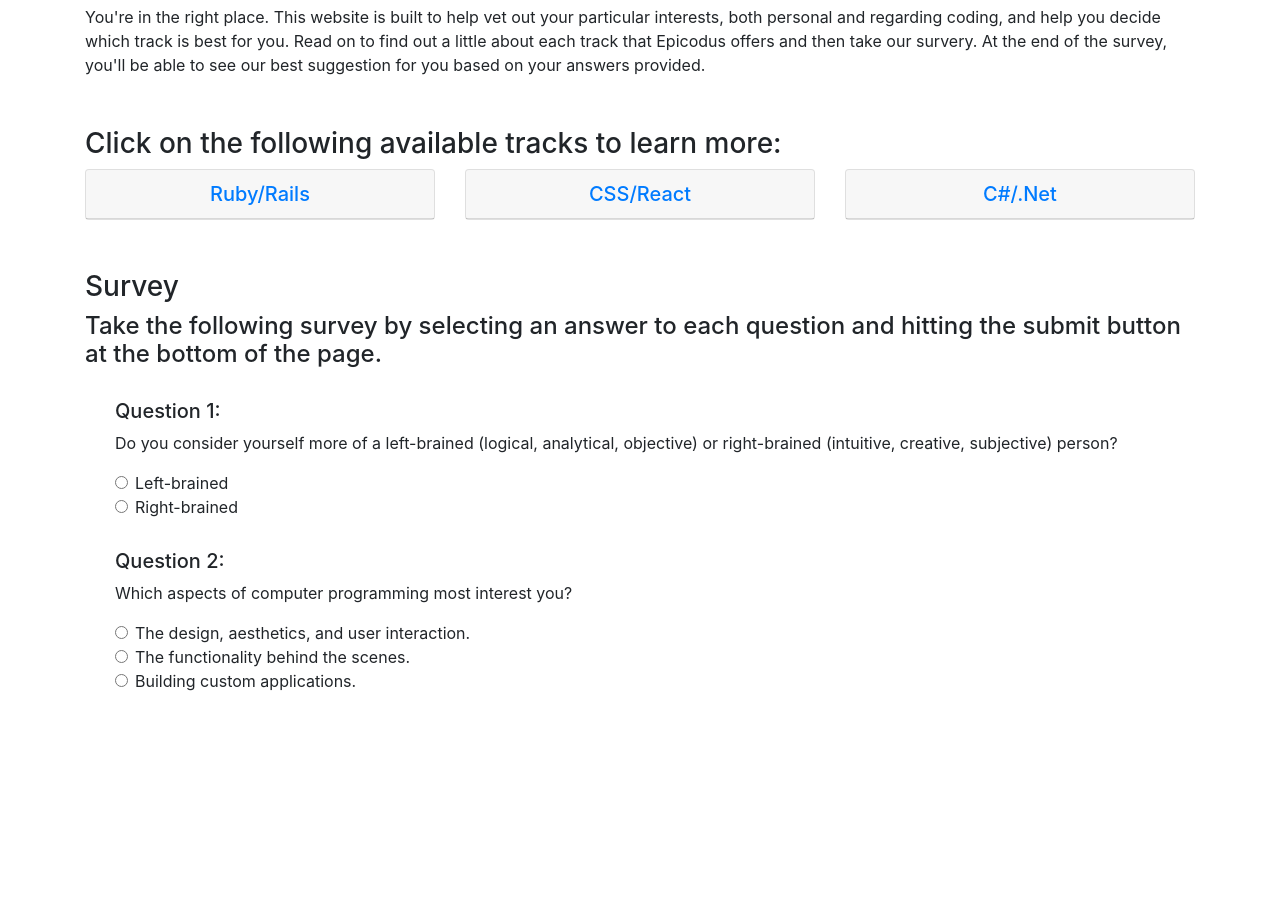
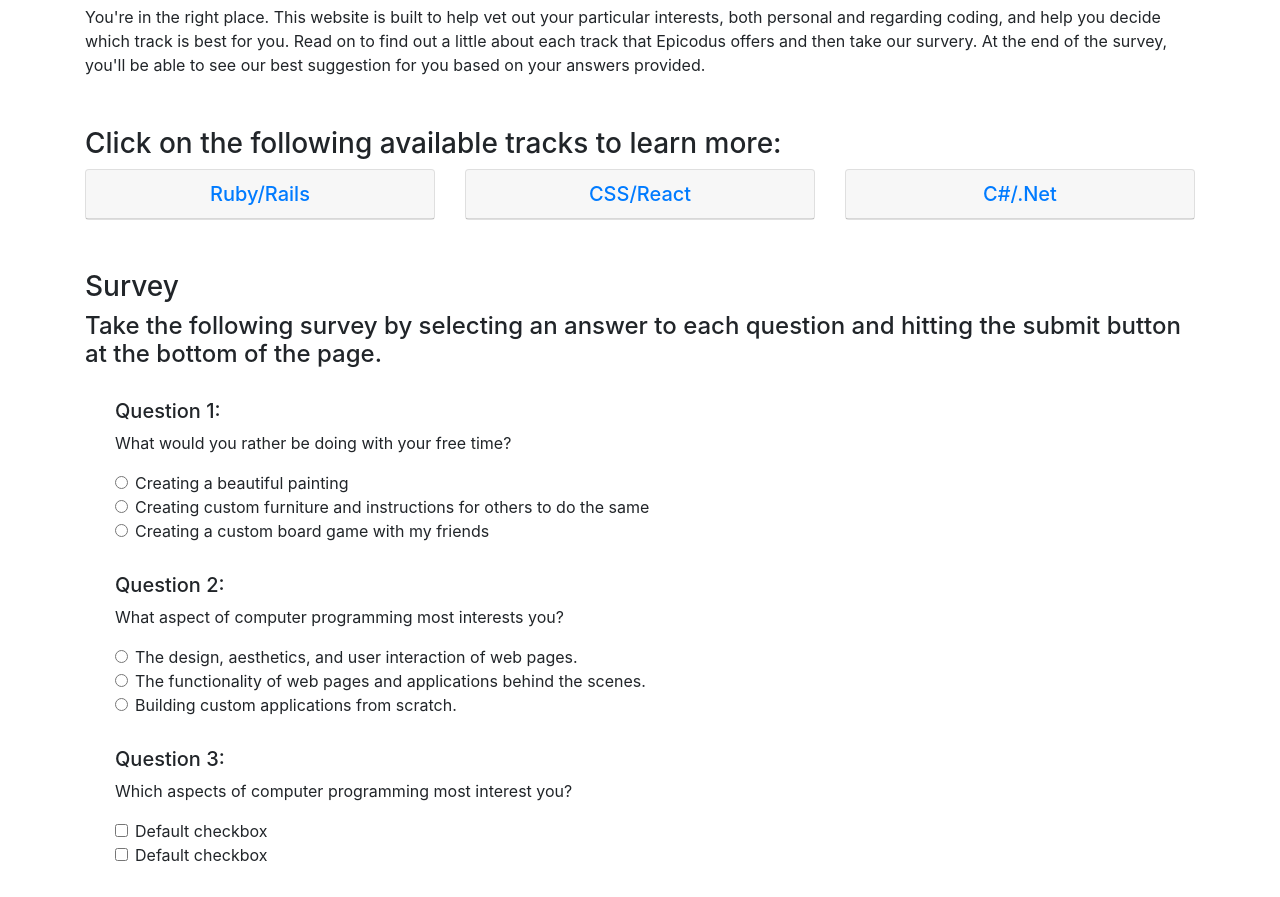
Before and after one commit to ellymaimon/track-suggester, a plain HTML site: page index.html in a window 1280 px wide. Shown: the part 122-1019 px from the top of the page. Before the commit the page ends 845 px from the top, so only its background shows below. Drawn offline with nearby package versions, Linux system fonts and the light colour scheme.

Commit message:
add third question and refactor html

```diff
--- a/css/styles.css
+++ b/css/styles.css
@@ -1,5 +1,4 @@
 /* Header */
-
 .header {
   margin-top: 25px;
 }
@@ -18,8 +17,8 @@ img.card-img-top {
   text-align: center;
 }
 
+
 /* Survey */
-
 .survey {
   margin-top: 50px;
 }
--- a/index.html
+++ b/index.html
@@ -76,42 +76,72 @@
 
       <div class="question">
         <h5>Question 1:</h5>
-        <p>Do you consider yourself more of a left-brained (logical, analytical, objective) or right-brained (intuitive, creative, subjective) person?</p>
+        <p>What would you rather be doing with your free time?</p>
+
           <div class="form-check">
             <input class="form-check-input" type="radio" name="q1" id="q1a1" value="1">
             <label class="form-check-label" for="q1">
-              Left-brained
+              Creating a beautiful painting
             </label>
           </div>
+
           <div class="form-check">
-            <input class="form-check-input" type="radio" name="q1" id="q1a2" value="2">
+            <input class="form-check-input" type="radio" name="q1" id="q1a2" value="1">
             <label class="form-check-label" for="q1">
-              Right-brained
+              Creating custom furniture and instructions for others to do the same
+            </label>
+          </div>
+
+          <div class="form-check">
+            <input class="form-check-input" type="radio" name="q1" id="q1a3" value="1">
+            <label class="form-check-label" for="q1">
+              Creating a custom board game with my friends
             </label>
           </div>
         </div>
 
         <div class="question">
           <h5>Question 2:</h5>
-          <p>Which aspects of computer programming most interest you?</p>
+          <p>What aspect of computer programming most interests you?</p>
+
             <div class="form-check">
-              <input class="form-check-input" type="radio" name="q2" id="q1a1" value="">
+              <input class="form-check-input" type="radio" name="q2" id="q2a1" value="1">
               <label class="form-check-label" for="q2">
-                The design, aesthetics, and user interaction.
+                The design, aesthetics, and user interaction of web pages.
               </label>
             </div>
+
             <div class="form-check">
-              <input class="form-check-input" type="radio" name="q2" id="q1a2" value="">
+              <input class="form-check-input" type="radio" name="q2" id="q2a2" value="1">
               <label class="form-check-label" for="q2">
-                The functionality behind the scenes.
+                The functionality of web pages and applications behind the scenes.
               </label>
             </div>
+
             <div class="form-check">
-              <input class="form-check-input" type="radio" name="q2" id="q1a3" value="">
+              <input class="form-check-input" type="radio" name="q2" id="q2a3" value="1">
               <label class="form-check-label" for="q2">
-                Building custom applications.
+                Building custom applications from scratch.
               </label>
             </div>
+          </div>
+
+          <div class="question">
+            <h5>Question 3:</h5>
+            <p>Which aspects of computer programming most interest you?</p>
+              <div class="form-check">
+                <input class="form-check-input" type="checkbox" value="" id="defaultCheck1">
+                <label class="form-check-label" for="defaultCheck1">
+                  Default checkbox
+                </label>
+              </div>
+              <div class="form-check">
+                <input class="form-check-input" type="checkbox" value="" id="defaultCheck1">
+                <label class="form-check-label" for="defaultCheck1">
+                  Default checkbox
+                </label>
+              </div>
+
           </div>
 
 
```
